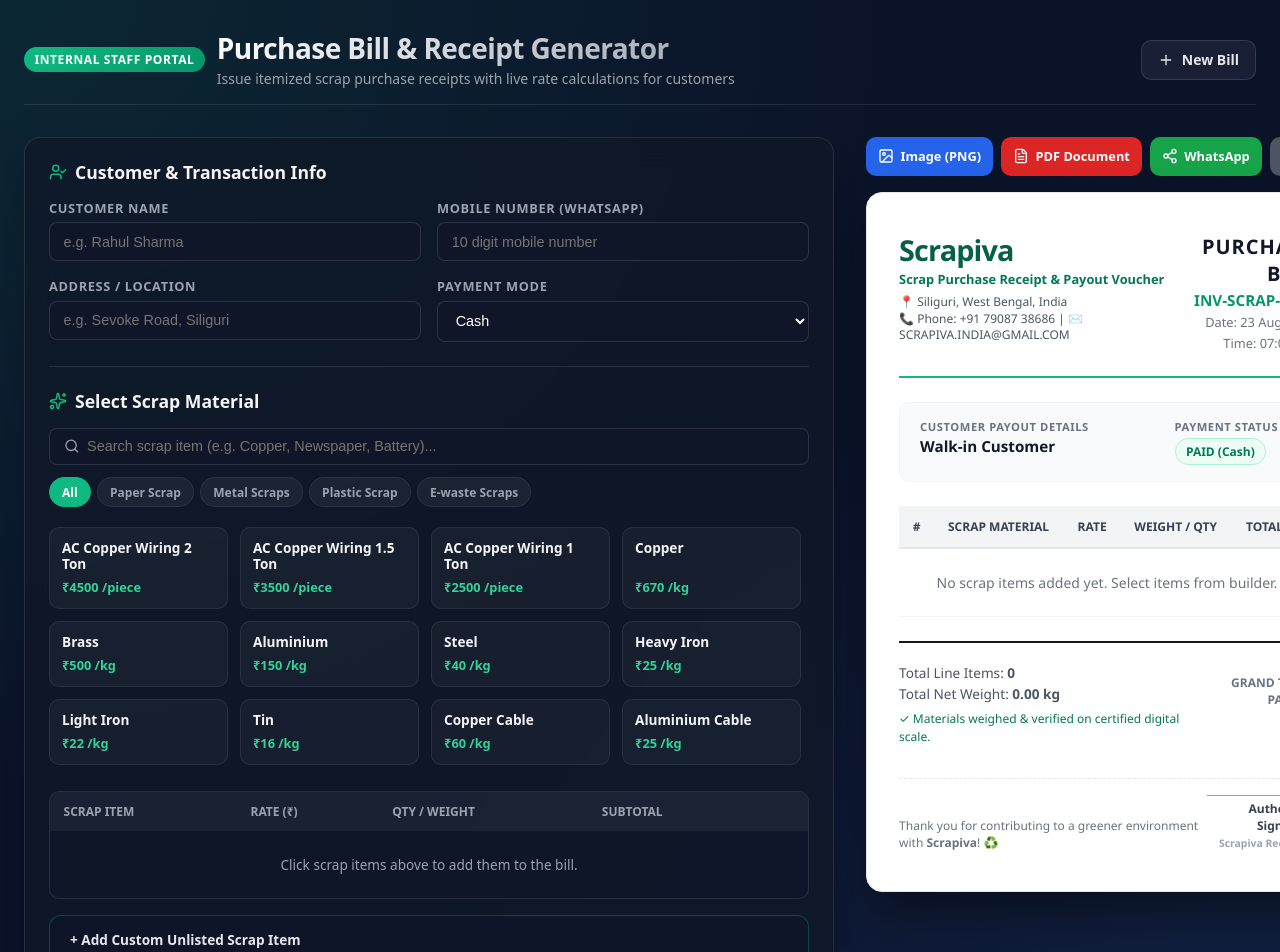
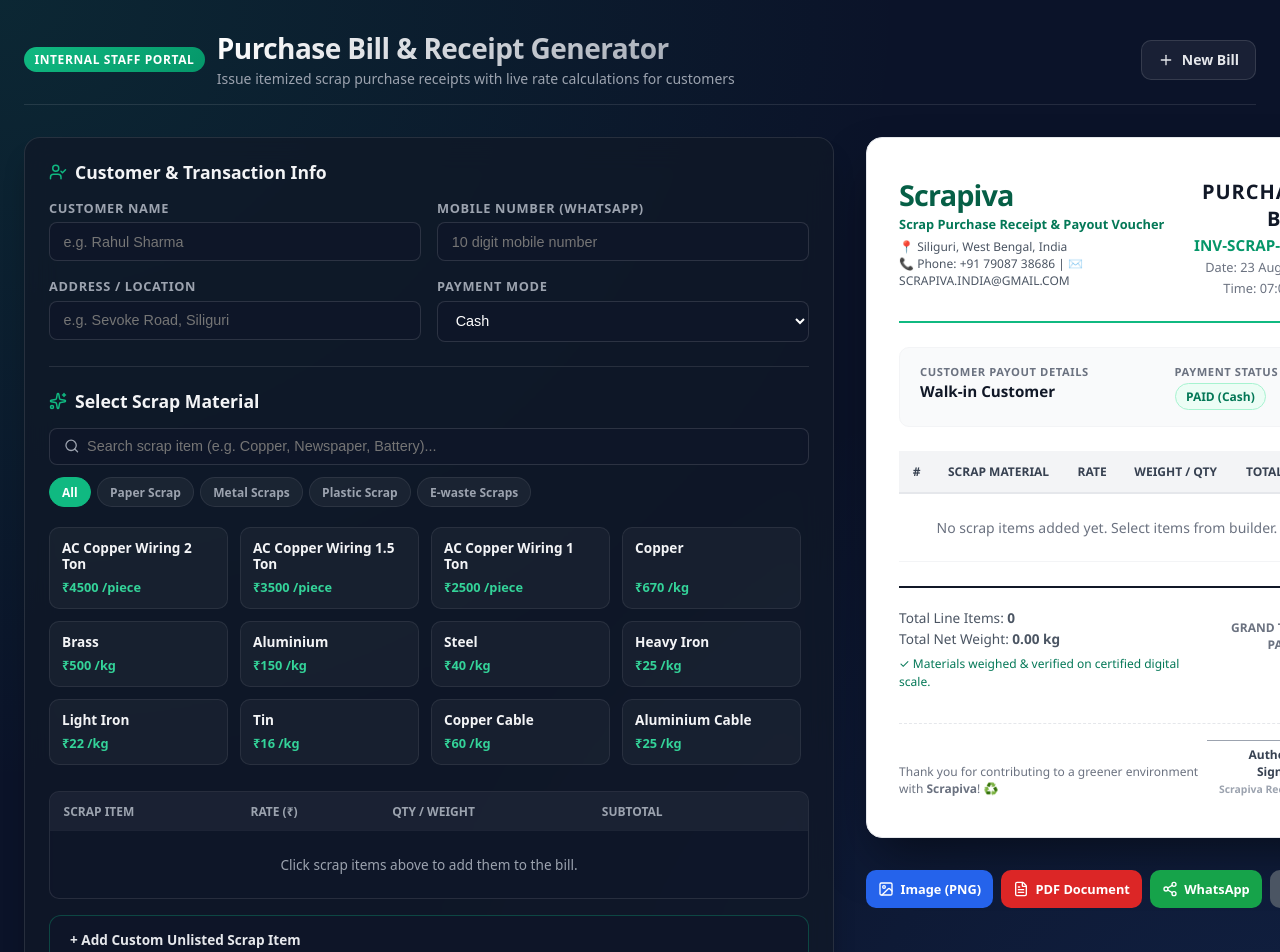
Before and after one commit to Shahbaz18-netizen/ScrapivaWebsite, a Next.js app: page /admin/billing in a window 1280 px wide. Shown: the top 952 px of the page. Built offline with nearby package versions, Linux system fonts and the light colour scheme.

Commit message:
fix: Restrict PWA prompt to staff billing routes only and move live invoice preview above action buttons

```diff
--- a/src/components/sections/Billing/BillingSection.tsx
+++ b/src/components/sections/Billing/BillingSection.tsx
@@ -529,45 +529,6 @@
 
           {/* RIGHT PANEL: Formatted Invoice Sheet & Export Controls */}
           <div className={styles.previewWrapper}>
-            {/* Quick Export Toolbar */}
-            <div className={styles.exportToolbar}>
-              <button
-                type="button"
-                className={`${styles.exportBtn} ${styles.btnPng}`}
-                onClick={() => downloadBillAsImage("printable-invoice-card", currentBill.invoiceNumber)}
-                title="Download pixel-perfect image for WhatsApp sharing"
-              >
-                <ImageIcon size={16} /> Image (PNG)
-              </button>
-
-              <button
-                type="button"
-                className={`${styles.exportBtn} ${styles.btnPdf}`}
-                onClick={() => downloadBillAsPDF("printable-invoice-card", currentBill.invoiceNumber)}
-                title="Download PDF document"
-              >
-                <FileText size={16} /> PDF Document
-              </button>
-
-              <button
-                type="button"
-                className={`${styles.exportBtn} ${styles.btnWhatsApp}`}
-                onClick={() => sendBillToWhatsApp(currentBill)}
-                title="Send bill directly to Customer WhatsApp"
-              >
-                <Share2 size={16} /> WhatsApp
-              </button>
-
-              <button
-                type="button"
-                className={`${styles.exportBtn} ${styles.btnPrint}`}
-                onClick={printBill}
-                title="Print receipt on physical printer"
-              >
-                <Printer size={16} /> Print
-              </button>
-            </div>
-
             {/* Printable Light-Theme Purchase Bill Invoice Card */}
             <div id="printable-invoice-card" className={styles.invoiceSheet}>
               {/* Header */}
@@ -713,6 +674,45 @@
                 </div>
               </div>
             </div>
+
+            {/* Quick Export Toolbar (Placed directly below generated invoice bill) */}
+            <div className={styles.exportToolbar} style={{ marginTop: "1rem" }}>
+              <button
+                type="button"
+                className={`${styles.exportBtn} ${styles.btnPng}`}
+                onClick={() => downloadBillAsImage("printable-invoice-card", currentBill.invoiceNumber)}
+                title="Download pixel-perfect image for WhatsApp sharing"
+              >
+                <ImageIcon size={16} /> Image (PNG)
+              </button>
+
+              <button
+                type="button"
+                className={`${styles.exportBtn} ${styles.btnPdf}`}
+                onClick={() => downloadBillAsPDF("printable-invoice-card", currentBill.invoiceNumber)}
+                title="Download PDF document"
+              >
+                <FileText size={16} /> PDF Document
+              </button>
+
+              <button
+                type="button"
+                className={`${styles.exportBtn} ${styles.btnWhatsApp}`}
+                onClick={() => sendBillToWhatsApp(currentBill)}
+                title="Send bill directly to Customer WhatsApp"
+              >
+                <Share2 size={16} /> WhatsApp
+              </button>
+
+              <button
+                type="button"
+                className={`${styles.exportBtn} ${styles.btnPrint}`}
+                onClick={printBill}
+                title="Print receipt on physical printer"
+              >
+                <Printer size={16} /> Print
+              </button>
+            </div>
           </div>
         </div>
       </div>
--- a/src/components/ui/PwaInstallPrompt.tsx
+++ b/src/components/ui/PwaInstallPrompt.tsx
@@ -1,15 +1,22 @@
 "use client";
 
 import React, { useState, useEffect } from "react";
+import { usePathname } from "next/navigation";
 import { Download, Smartphone, X } from "lucide-react";
 
 export const PwaInstallPrompt: React.FC = () => {
+  const pathname = usePathname();
   const [deferredPrompt, setDeferredPrompt] = useState<any>(null);
   const [showPrompt, setShowPrompt] = useState(false);
   const [isIos, setIsIos] = useState(false);
   const [showIosGuide, setShowIosGuide] = useState(false);
 
+  // Strictly limit app install prompt to staff billing routes ONLY
+  const isStaffRoute = pathname?.startsWith('/admin') || pathname === '/generate-bill';
+
   useEffect(() => {
+    if (!isStaffRoute) return;
+
     // Check if iOS device
     const userAgent = window.navigator.userAgent.toLowerCase();
     const isIosDevice = /iphone|ipad|ipod/.test(userAgent);
@@ -27,7 +34,7 @@
     return () => {
       window.removeEventListener("beforeinstallprompt", handleBeforeInstallPrompt);
     };
-  }, []);
+  }, [isStaffRoute]);
 
   const handleInstallClick = async () => {
     if (deferredPrompt) {
@@ -42,7 +49,7 @@
     }
   };
 
-  if (!showPrompt && !isIos) return null;
+  if (!isStaffRoute || (!showPrompt && !isIos)) return null;
 
   return (
     <>
```
